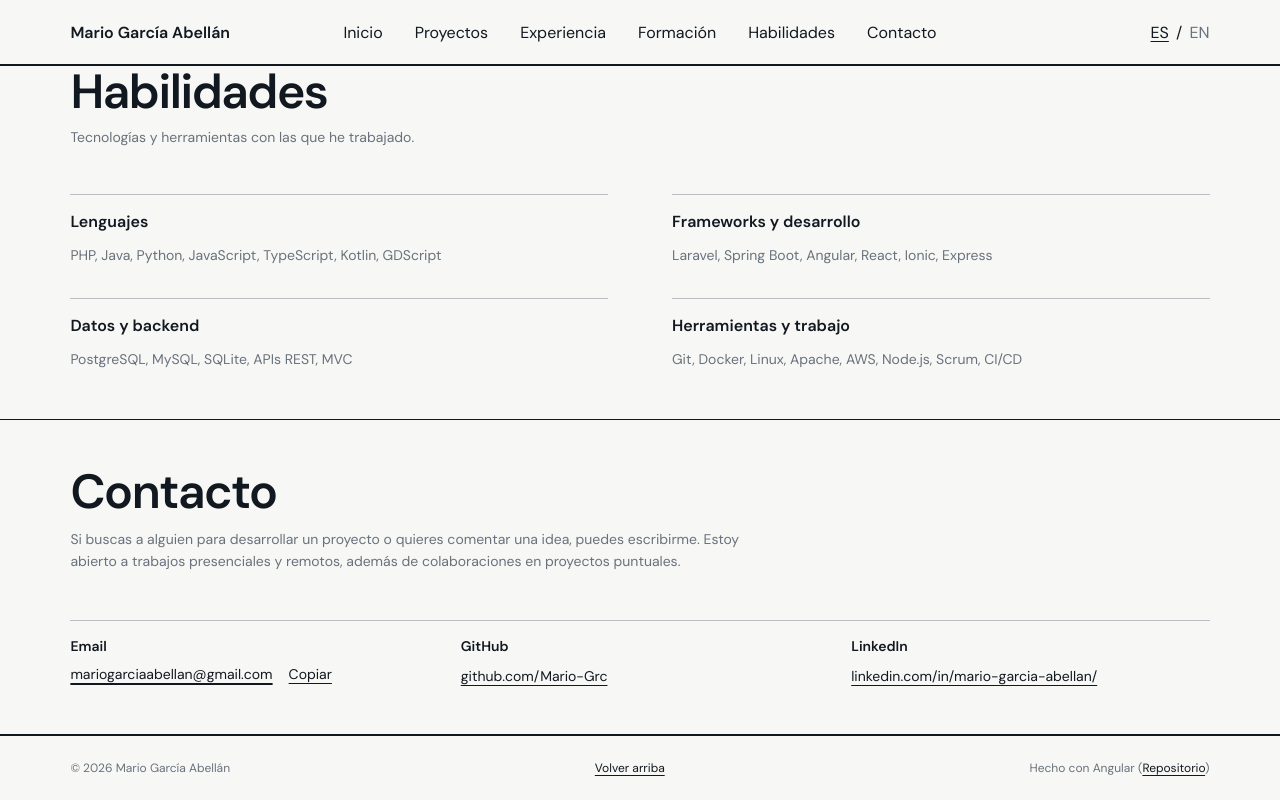
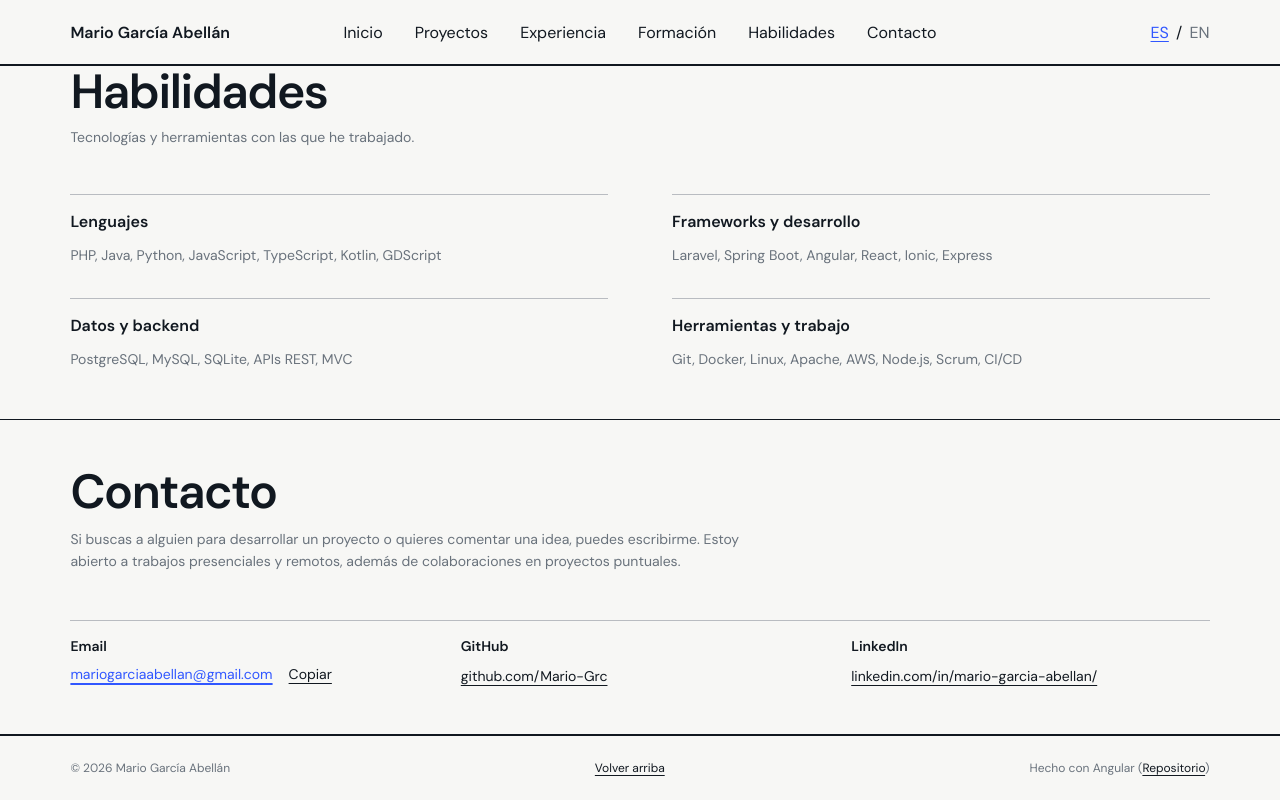
Before and after one commit to Mario-Grc/portfolio, an Angular app: page / in a window 1280 px wide. In both pictures the pointer is over the link "mariogarciaabellan@gmail.com". Shown: the part 3024-3824 px from the top of the page. Built offline with nearby package versions, Linux system fonts and the light colour scheme.

Commit message:
feat: add color feedback to buttons

```diff
--- a/src/app/components/contact/contact.scss
+++ b/src/app/components/contact/contact.scss
@@ -71,6 +71,7 @@
 .contact-option a:focus-visible,
 .email-actions button:hover,
 .email-actions button:focus-visible {
+	color: var(--color-accent);
 	text-decoration-thickness: 2px;
 }
 
--- a/src/app/components/education/education.scss
+++ b/src/app/components/education/education.scss
@@ -97,6 +97,7 @@
 
 .certification-details a:hover,
 .certification-details a:focus-visible {
+	color: var(--color-accent);
 	text-decoration-thickness: 2px;
 }
 
--- a/src/app/components/footer/footer.scss
+++ b/src/app/components/footer/footer.scss
@@ -26,6 +26,7 @@
 
 .footer-content a:hover,
 .footer-content a:focus-visible {
+	color: var(--color-accent);
 	text-decoration-thickness: 2px;
 }
 
--- a/src/app/components/hero/hero.scss
+++ b/src/app/components/hero/hero.scss
@@ -72,6 +72,17 @@ h1 {
 	text-decoration-thickness: 2px;
 }
 
+.button-primary:hover,
+.button-primary:focus-visible {
+	background: var(--color-accent);
+	color: var(--color-surface);
+}
+
+.button-secondary:hover,
+.button-secondary:focus-visible {
+	color: var(--color-accent);
+}
+
 @media (max-width: 600px) {
 	h1 {
 	font-size: clamp(2.5rem, 13vw, 4rem);
--- a/src/app/components/navbar/navbar.scss
+++ b/src/app/components/navbar/navbar.scss
@@ -59,6 +59,13 @@
 	transform-origin: left;
 }
 
+.personal-name:hover,
+.personal-name:focus-visible,
+.main-navigation a:hover,
+.main-navigation a:focus-visible {
+	color: var(--color-accent);
+}
+
 .language-switcher {
 	align-items: center;
 	display: flex;
@@ -81,9 +88,14 @@
 .language-switcher button.is-active,
 .language-switcher button:hover,
 .language-switcher button:focus-visible {
-	color: var(--color-ink);
+	color: var(--color-accent);
 	text-decoration: underline;
 	text-underline-offset: 3px;
+}
+
+.menu-toggle:hover,
+.menu-toggle:focus-visible {
+	color: var(--color-accent);
 }
 
 .menu-toggle {
--- a/src/app/components/projects/projects.scss
+++ b/src/app/components/projects/projects.scss
@@ -71,6 +71,7 @@
 
 .project-link:hover,
 .project-link:focus-visible {
+    color: var(--color-accent);
     text-decoration-thickness: 2px;
 }
 
--- a/src/styles.scss
+++ b/src/styles.scss
@@ -41,3 +41,10 @@ a {
 button {
 	border: 0;
 }
+
+a:hover,
+a:focus-visible,
+button:hover,
+button:focus-visible {
+	color: var(--color-accent);
+}
```
